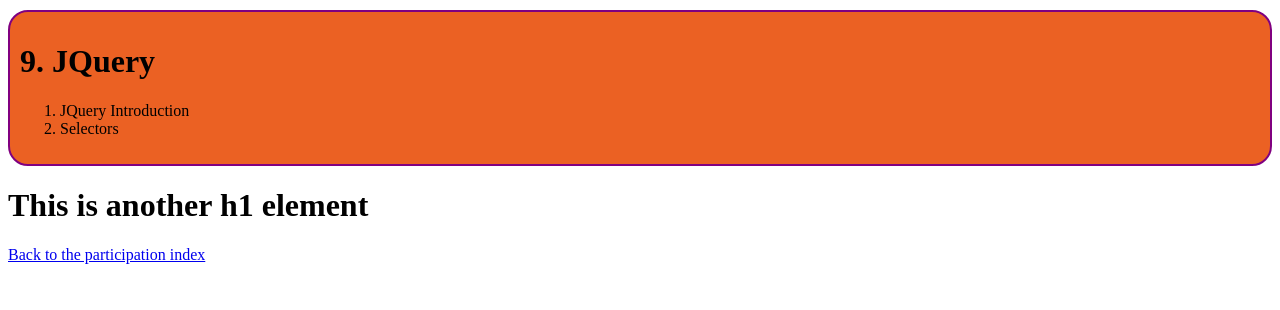
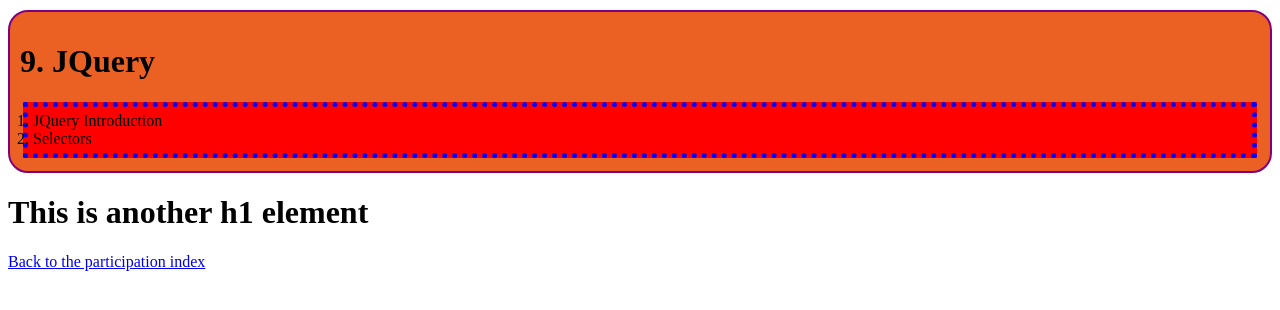
Before and after one commit to ebao0317/cpsc332, a plain HTML site: page docs/participation/10-28/jquery-workspace-10-28-starter.html in a window 1280 px wide. Drawn offline with nearby package versions, Linux system fonts and the light colour scheme.

Commit message:
10-28 participation

```diff
--- a/docs/participation/10-28/jquery-workspace-10-28-starter.html
+++ b/docs/participation/10-28/jquery-workspace-10-28-starter.html
@@ -85,8 +85,19 @@
             //1. Center the button created in this lecture using the property-value pair CSS method 1 demonstrated during lecture.
             //2. Apply a background color, border, padding, and margin (your choice) to the ordered list using the object literal method demonstrated during lecture
             //3. Add an event listener to the ordered list list items so the color changes as you hover over each individual list item (color is your choice).
-
+            $("ol").css({
+                backgroundColor: "red",
+                border: "5px dotted blue",
+                padding: "5px",
+                margin: "3px"
+            });
+            $("li").on("hover", function() {
+                $("li").css("text-color:", "brown");
+            });
             $("div").attr("class", "draggable ui-widget-content");
+            $(function() {
+                $(".draggable").draggable();
+            });
         }); //end of ready function
     </script>
 
```
